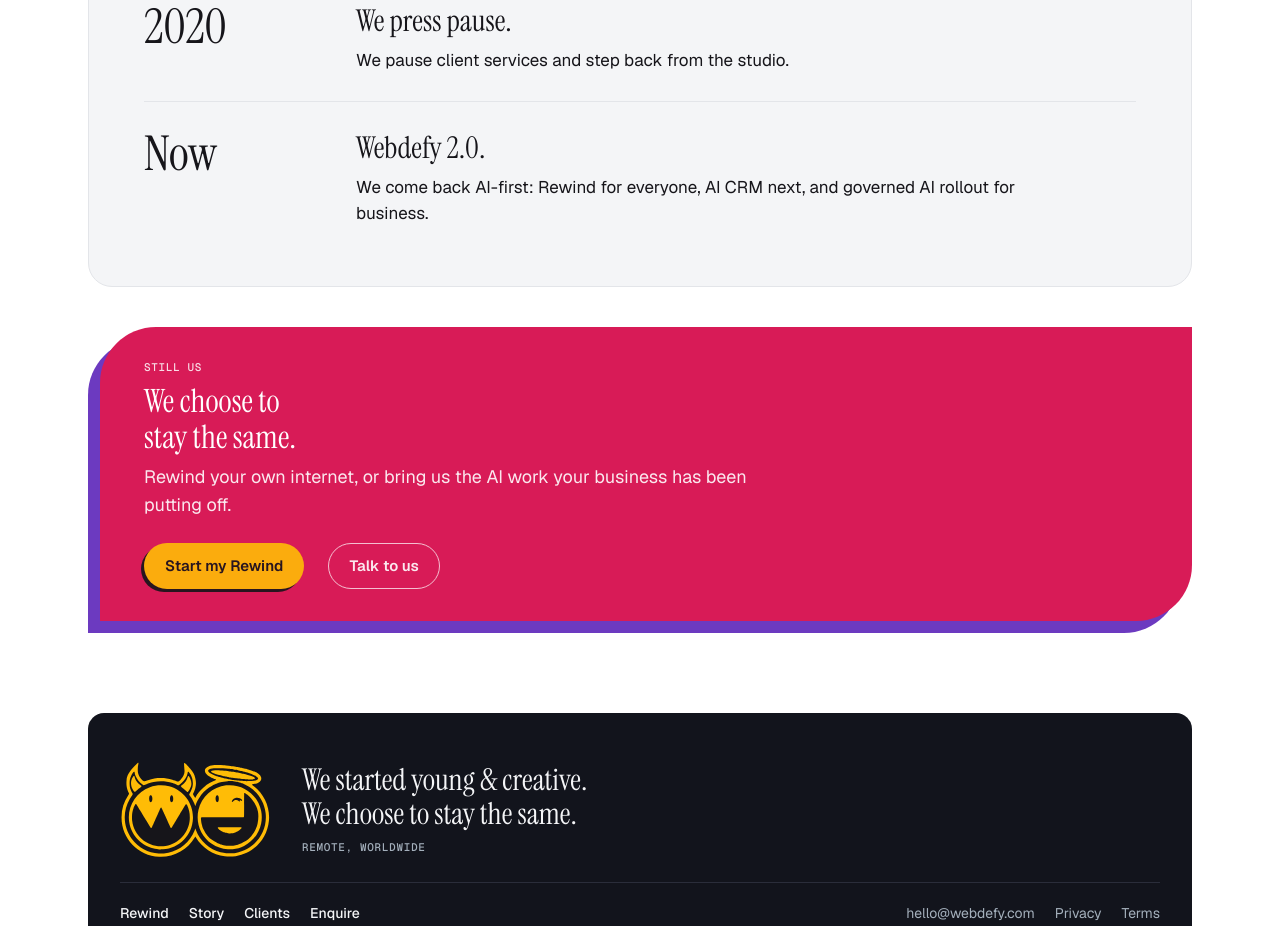
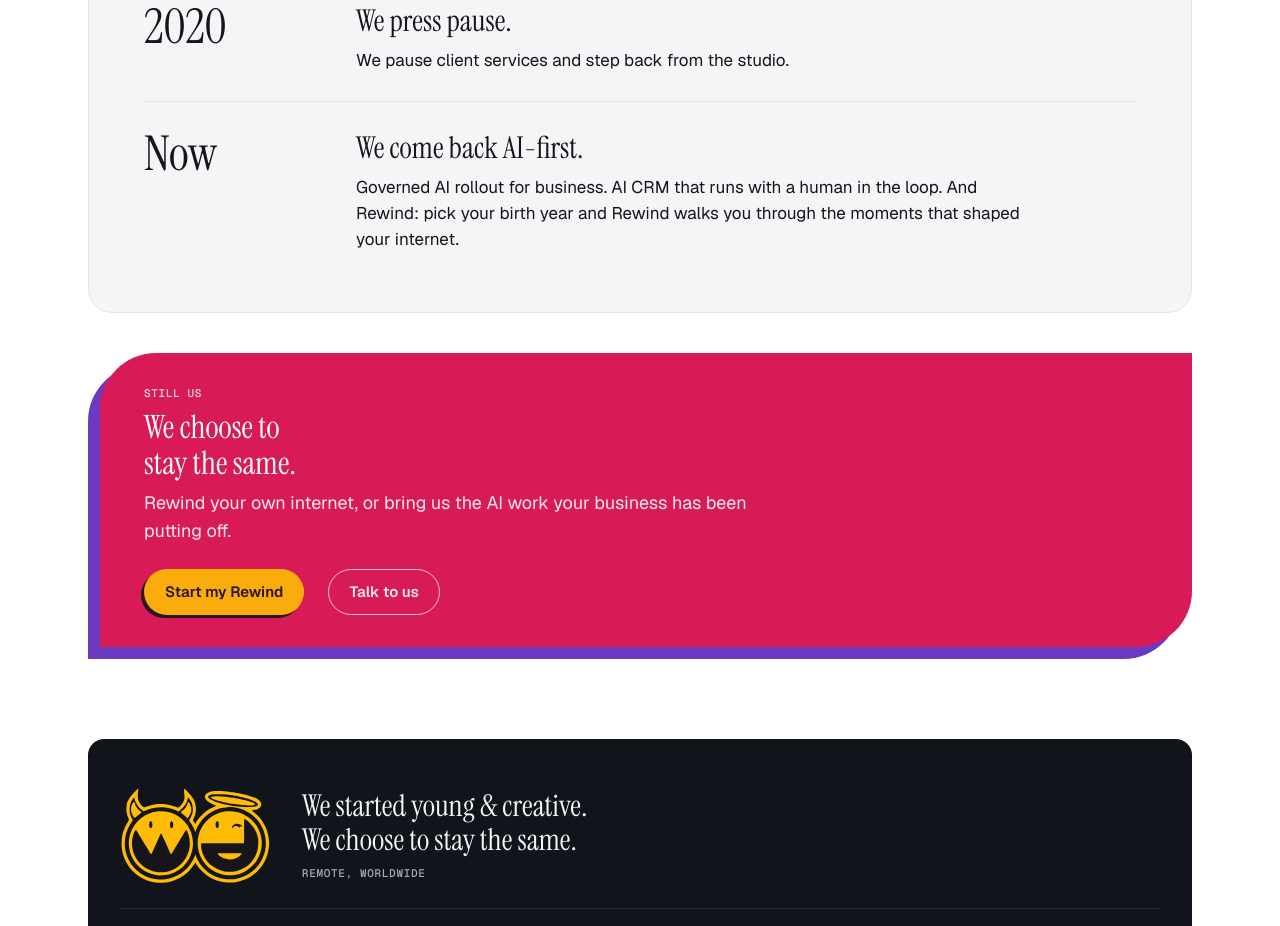
Before and after one commit to webdefy/webdefy-site, a plain HTML site: page story/index.html in a window 1280 px wide. Shown: the part 1054-1980 px from the top of the page. Drawn offline with Linux system fonts and the light colour scheme.

Commit message:
Story: 'We come back AI-first' with all three offers; Work: drop the count
Co-Authored-By: Claude Opus 5.5 <noreply@anthropic.com>
Claude-Session: https://claude.ai/code/session_01FCrwpthhFkbCybNew7GWFJ

```diff
--- a/story/index.html
+++ b/story/index.html
@@ -187,8 +187,8 @@ body { margin: 0; }
 <li class="st-step">
 <p class="st-year">Now</p>
 <div>
-<h3 class="st-h">Webdefy 2.0.</h3>
-<p class="st-p">We come back AI-first: Rewind for everyone, AI CRM next, and governed AI rollout for business.</p>
+<h3 class="st-h">We come back AI-first.</h3>
+<p class="st-p">Governed AI rollout for business. AI CRM that runs with a human in the loop. And Rewind: pick your birth year and Rewind walks you through the moments that shaped your internet.</p>
 </div>
 </li>
 </ol>
```
Also changed, not shown: work/index.html (+1 -1 lines).
